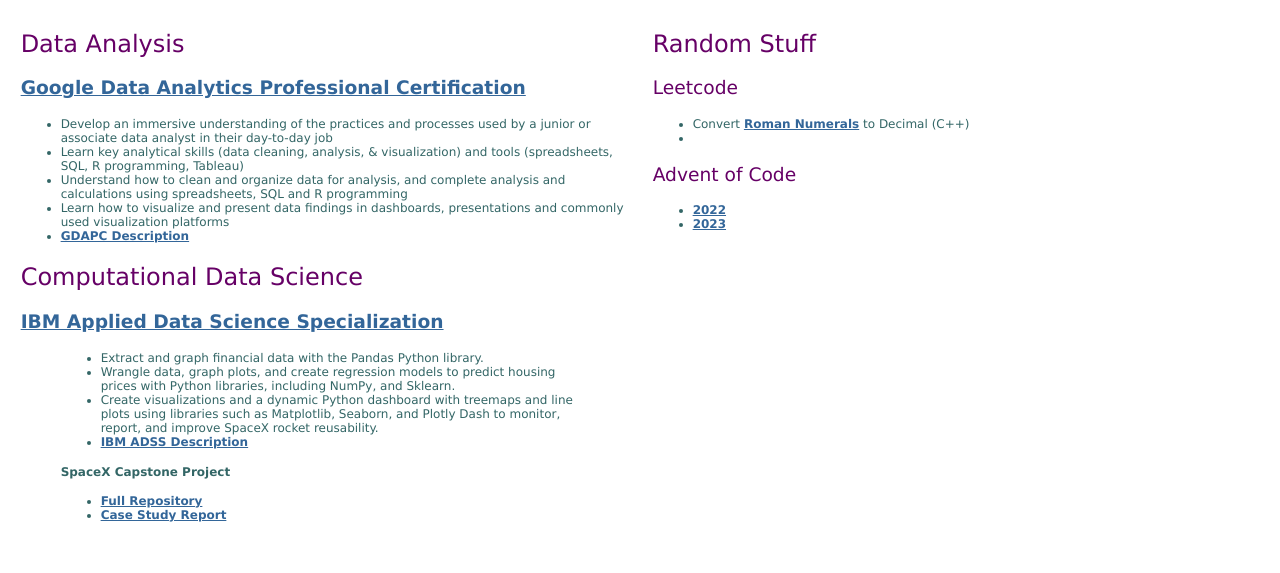
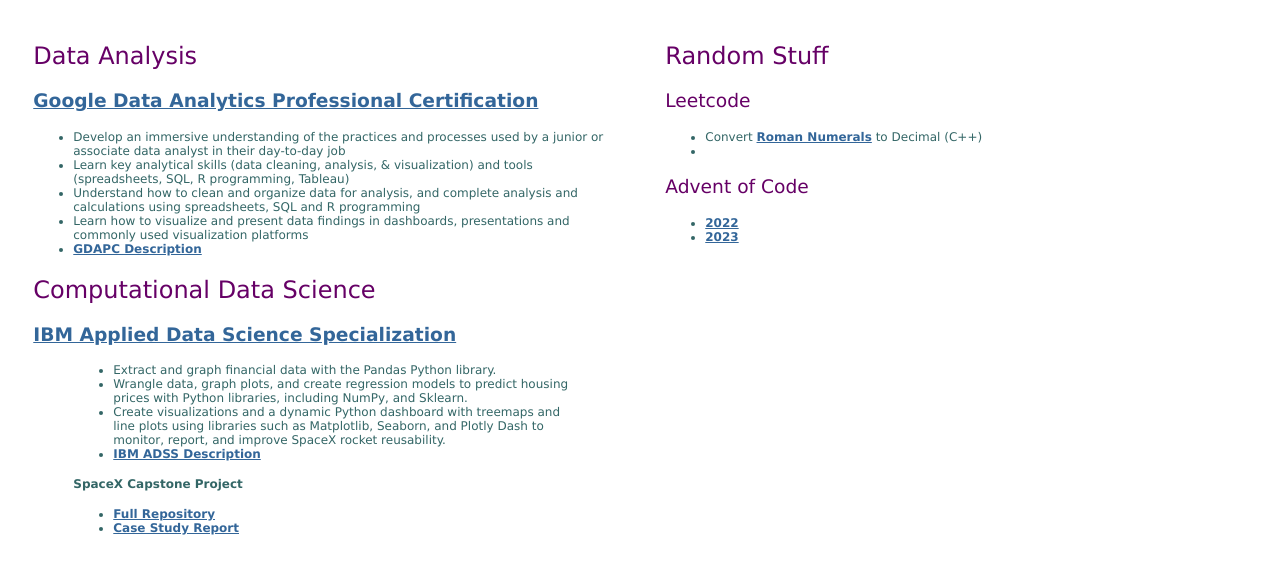
Before and after one commit to privateice/privateice.github.io, a plain HTML site: page index.html in a window 1280 px wide. Shown: the part 265-838 px from the top of the page. Drawn offline with Linux system fonts and the light colour scheme.

Commit message:
Add files via upload

```diff
--- a/style.css
+++ b/style.css
@@ -37,7 +37,7 @@ td {
 
 .column {
   flex: 50%;
-  margin: 1%;
+  margin: 2%;
 
 }
 
```
